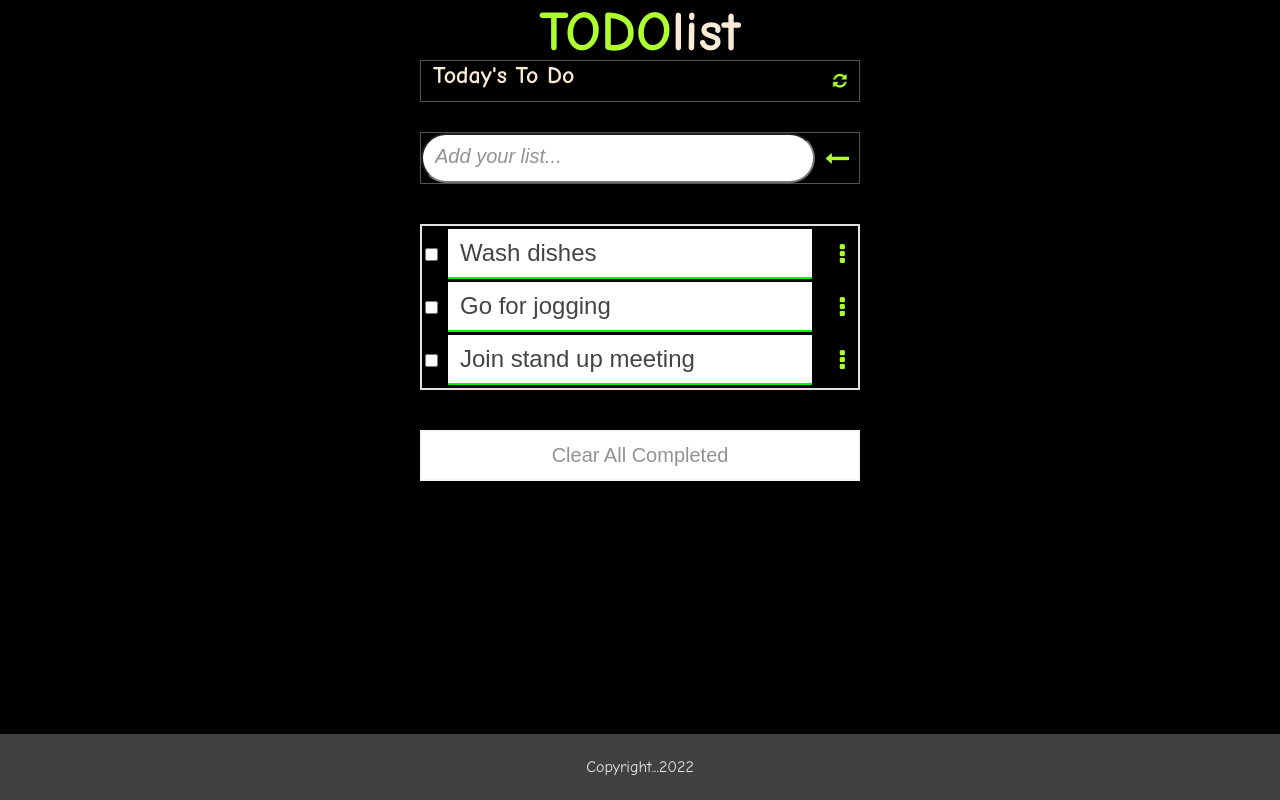
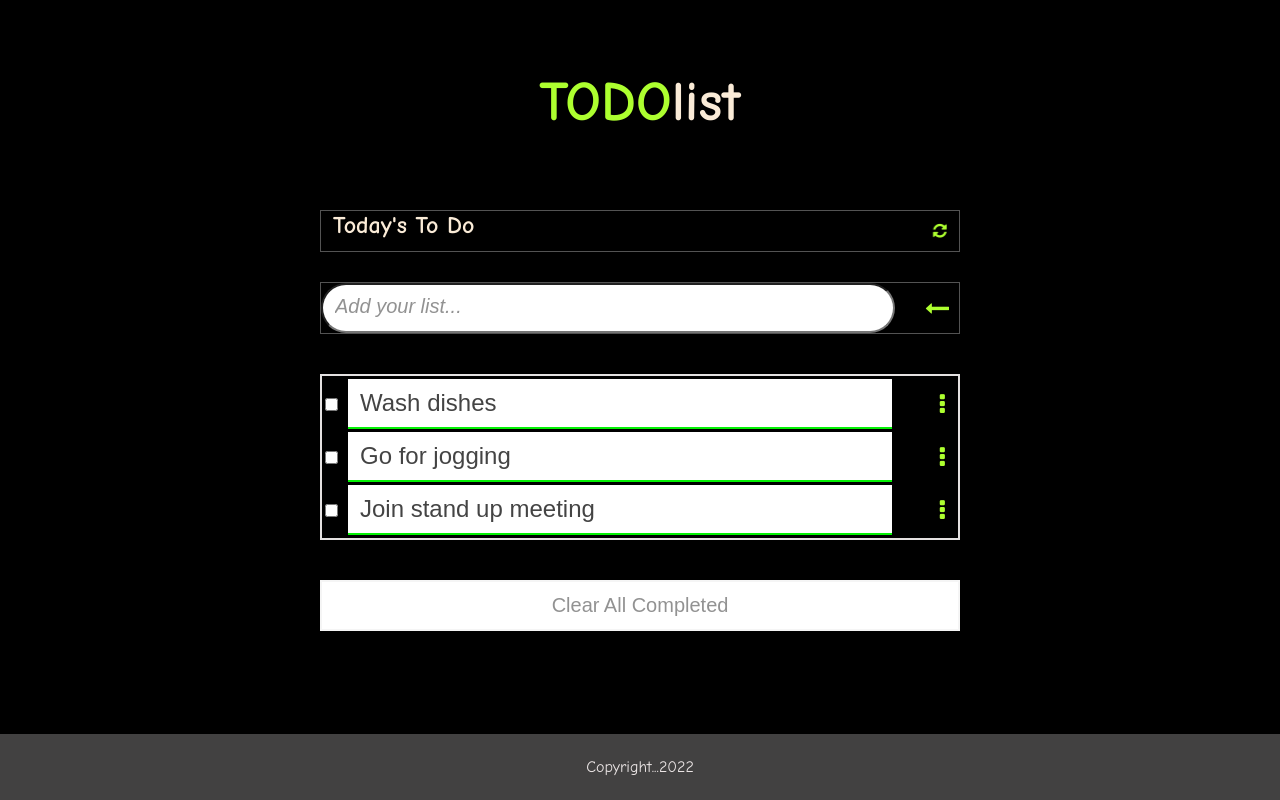
Before and after one commit to joskalenda/to-do-list, a website built with webpack: page src/index.html in a window 1280 px wide. Built offline with nearby package versions, Linux system fonts and the light colour scheme.

Commit message:
Initial resolution

```diff
--- a/src/style.css
+++ b/src/style.css
@@ -171,17 +171,17 @@ body {
 @media (min-width: 600px) {
   body {
     justify-content: center;
-    width: 500px;
+    width: 700px;
     margin: 0 auto;
   }
 
   .header {
-    top: 0;
+    top: 70px;
     font-size: 28px;
   }
 
   .section--today {
-    margin: 30px 0;
+    margin: 180px 0;
     margin-bottom: 30px;
   }
 
@@ -200,8 +200,4 @@ body {
   .input--div {
     justify-content: left;
   }
-
-  .footer {
-    margin-top: 40px;
-  }
 }
```
